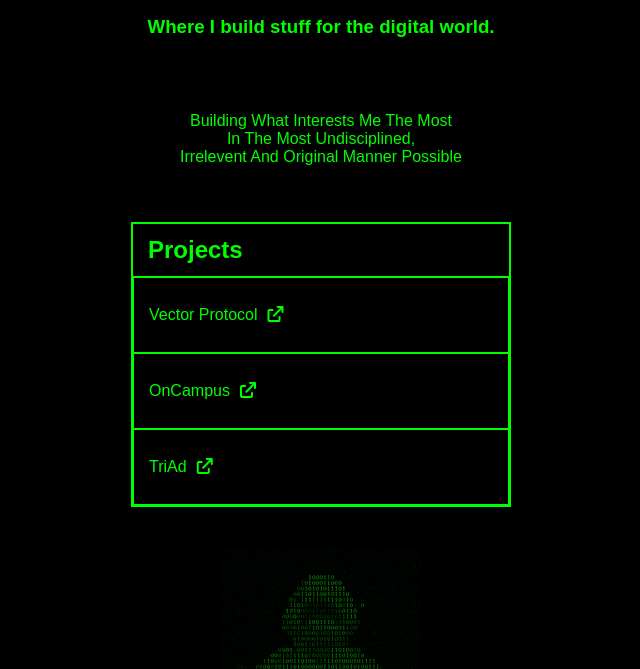
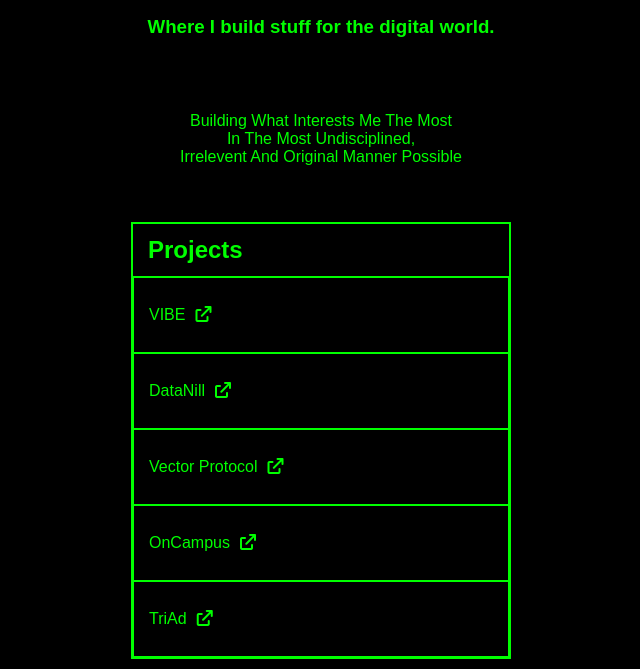
Before and after one commit to rizwanmoulvi/rizwanmoulvi.github.io, a plain HTML site: page index.html in a window 1280 px wide. Shown: the part 130-799 px from the top of the page, without its empty margins (319-959 px from the left). Drawn offline with Linux system fonts and the light colour scheme.

Commit message:
new projects

```diff
--- a/index.html
+++ b/index.html
@@ -23,6 +23,18 @@
                 </tr>
             </thead>
             <tbody>
+                <tr>
+                    <td style="display: flex; gap: 10px;">
+                        <p>VIBE</p>
+                        <p id="icons"><a href="https://vibe-quiz-rho.vercel.app/" target="_blank"><i class="fa-solid fa-arrow-up-right-from-square"></i></a></p>
+                    </td>
+                </tr>
+                <tr>
+                    <td style="display: flex; gap: 10px;">
+                        <p>DataNill</p>
+                        <p id="icons"><a href="https://data-nill.vercel.app" target="_blank"><i class="fa-solid fa-arrow-up-right-from-square"></i></a></p>
+                    </td>
+                </tr>
                 <tr>
                     <td style="display: flex; gap: 10px;">
                         <p>Vector Protocol</p>
```
Also changed, not shown: 1 other file.
